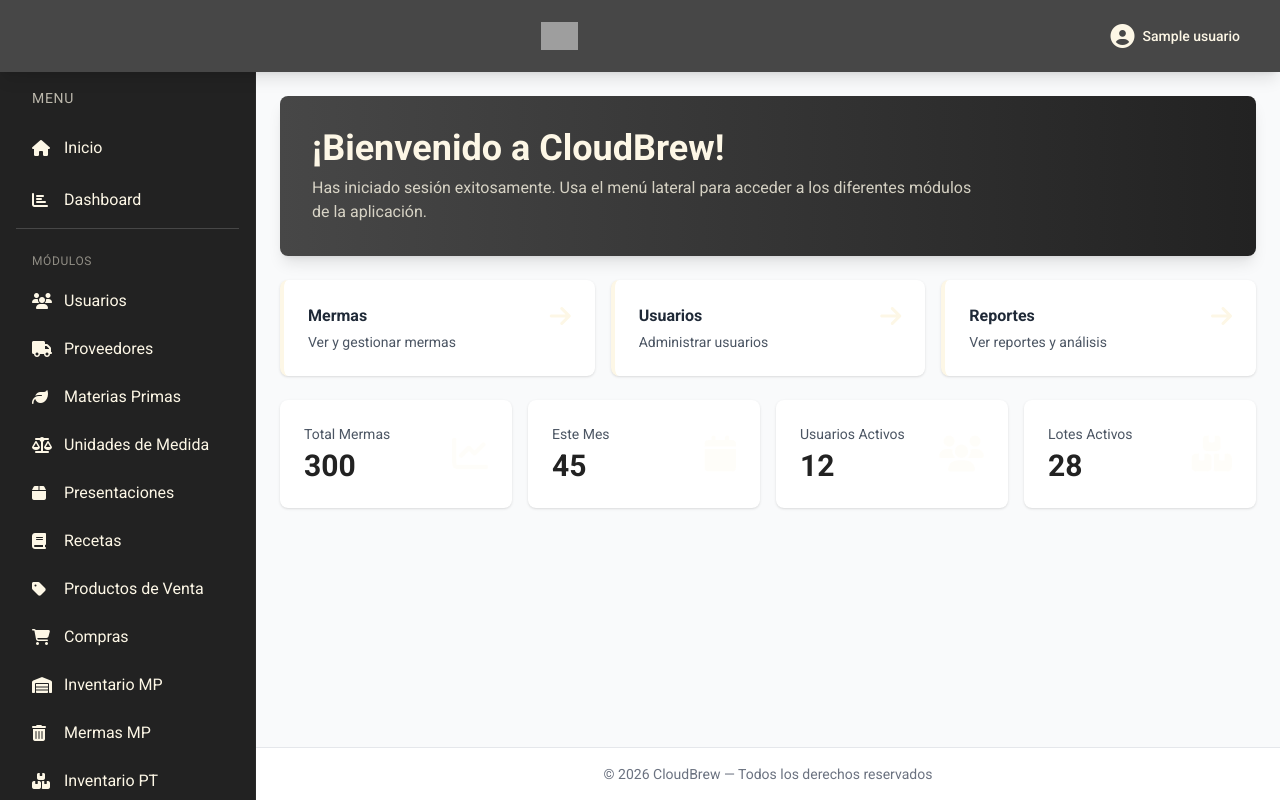
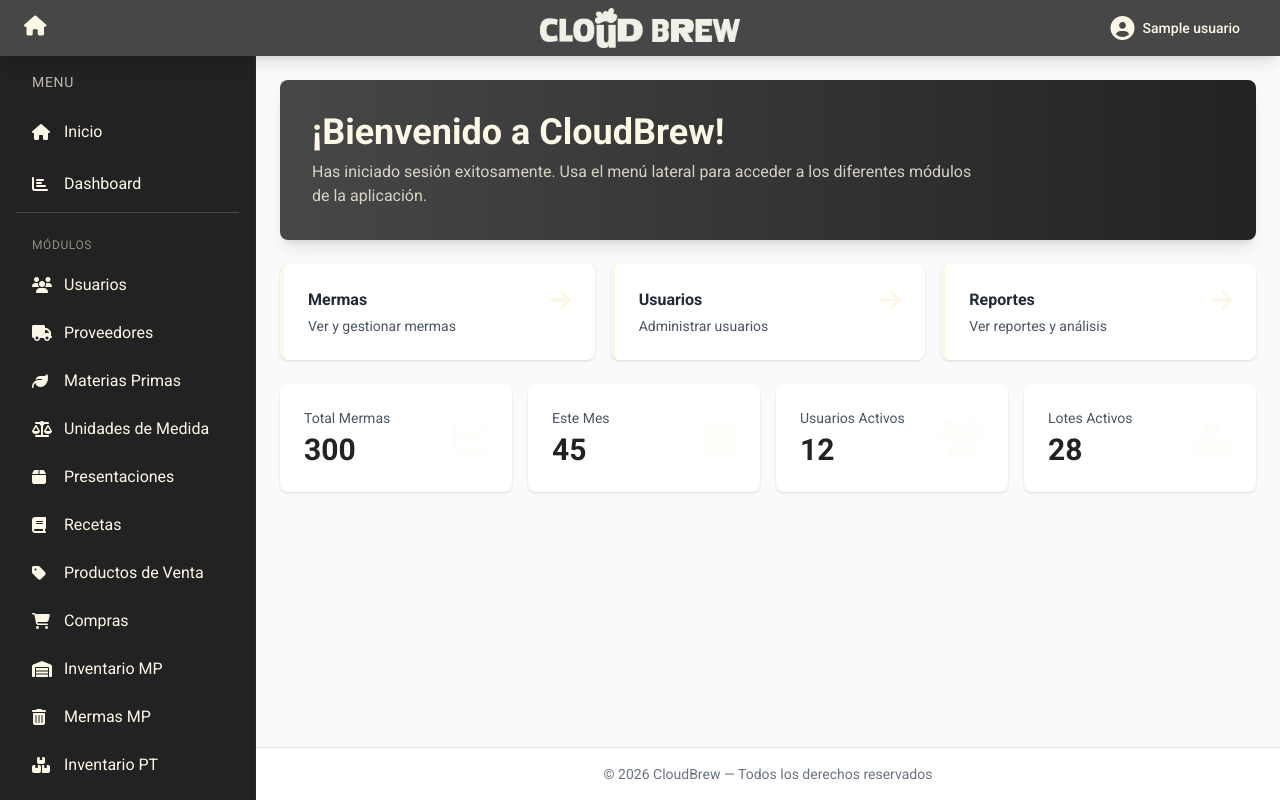
Before and after one commit to IDGS-802-21002866/CloudBrew, a Flask app: page / in a window 1280 px wide. Run offline with Flask 3, Linux system fonts and the light colour scheme; a user stored in the database is signed in; tables that the repository leaves empty hold one stand-in row (values such as "Sample post"); style sheets or scripts are compiled from the project's sources; parts of the project's set-up code (start-up, migrations or seed data) failed here and were passed over; some libraries are stand-ins or nearby versions; grey boxes are pictures that could not be loaded.

Commit message:
Fix: Corregir logos

```diff
--- a/app/modules/tienda/templates/tienda/login.html
+++ b/app/modules/tienda/templates/tienda/login.html
@@ -7,7 +7,7 @@
     {{ mostrar_flashes() }}
     <div class="text-center mb-12">
       <div class="mb-8 flex justify-center">
-        <img src="{{ url_for('static', filename='img/logo-solo.png') }}" alt="CloudBrew Logo" class="h-20 w-auto">
+        <img src="{{ url_for('static', filename='img/logo-solo-claro.png') }}" alt="CloudBrew Logo" class="h-20 w-auto">
       </div>
       <div class="pb-6 mb-10 border-b-4 border-brew-beige">
         <h1 class="text-5xl font-black text-brew-beige">Inicia Sesión</h1>
--- a/app/modules/tienda/templates/tienda/recuperar_contrasena.html
+++ b/app/modules/tienda/templates/tienda/recuperar_contrasena.html
@@ -7,7 +7,7 @@
     {{ mostrar_flashes() }}
     <div class="text-center mb-12">
       <div class="mb-8 flex justify-center">
-        <img src="{{ url_for('static', filename='img/logo-solo.png') }}" alt="CloudBrew Logo" class="h-20 w-auto">
+        <img src="{{ url_for('static', filename='img/logo-solo-claro.png') }}" alt="CloudBrew Logo" class="h-20 w-auto">
       </div>
       <div class="pb-6 mb-10 border-b-4 border-brew-beige">
         <h1 class="text-4xl font-black text-brew-beige">Recuperar contraseña</h1>
--- a/app/modules/tienda/templates/tienda/registrarse.html
+++ b/app/modules/tienda/templates/tienda/registrarse.html
@@ -7,7 +7,7 @@
     {{ mostrar_flashes() }}
     <div class="text-center mb-8">
       <div class="mb-6 flex justify-center">
-        <img src="{{ url_for('static', filename='img/logo-solo.png') }}" alt="CloudBrew Logo" class="h-16 w-auto">
+        <img src="{{ url_for('static', filename='img/logo-solo-claro.png') }}" alt="CloudBrew Logo" class="h-16 w-auto">
       </div>
       <div class="pb-4 mb-6 border-b-4 border-brew-beige">
         <h1 class="text-4xl font-black text-brew-beige">Regístrate</h1>
--- a/app/modules/tienda/templates/tienda/restablecer_contrasena.html
+++ b/app/modules/tienda/templates/tienda/restablecer_contrasena.html
@@ -7,7 +7,7 @@
     {{ mostrar_flashes() }}
     <div class="text-center mb-12">
       <div class="mb-8 flex justify-center">
-        <img src="{{ url_for('static', filename='img/logo-solo.png') }}" alt="CloudBrew Logo" class="h-20 w-auto">
+        <img src="{{ url_for('static', filename='img/logo-solo-claro.png') }}" alt="CloudBrew Logo" class="h-20 w-auto">
       </div>
       <div class="pb-6 mb-10 border-b-4 border-brew-beige">
         <h1 class="text-4xl font-black text-brew-beige">Nueva contraseña</h1>
--- a/app/modules/tienda/templates/tienda/verificar_codigo.html
+++ b/app/modules/tienda/templates/tienda/verificar_codigo.html
@@ -7,7 +7,7 @@
     {{ mostrar_flashes() }}
     <div class="text-center mb-12">
       <div class="mb-8 flex justify-center">
-        <img src="{{ url_for('static', filename='img/logo-solo.png') }}" alt="CloudBrew Logo" class="h-20 w-auto">
+        <img src="{{ url_for('static', filename='img/logo-solo-claro.png') }}" alt="CloudBrew Logo" class="h-20 w-auto">
       </div>
       <div class="pb-6 mb-10 border-b-4 border-brew-beige">
         <h1 class="text-4xl font-black text-brew-beige">Verificar Código</h1>
--- a/app/templates/base.html
+++ b/app/templates/base.html
@@ -4,12 +4,16 @@
 {% block body %}
 <div class="flex flex-col h-screen overflow-hidden">
 
-  <nav class="bg-brew-bg text-brew-beige shadow-lg px-6 py-4 flex flex-none items-center justify-between z-10">
-    <div></div>
-    <div>
-      <img src="{{ url_for('static', filename='img/logo-solo.png') }}" alt="CloudBrew" class="h-7 w-auto">
+  <nav class="bg-brew-bg text-brew-beige shadow-lg px-6 py-2 flex flex-none items-center justify-between z-10">
+    <div class="w-48 flex justify-start">
+      <a href="{{ url_for('main.index') }}" class="text-brew-beige hover:opacity-80 transition">
+        <i class="fas fa-home text-xl"></i>
+      </a>
     </div>
-    <div class="flex items-center gap-4">
+    <div class="flex-1 flex justify-center">
+      <img src="{{ url_for('static', filename='img/logo-completo-claro.png') }}" alt="CloudBrew" class="h-10 w-auto">
+    </div>
+    <div class="w-48 flex justify-end">
       <a href="{{ url_for('auth.logout') }}" class="flex items-center gap-2 px-4 py-2 rounded-lg hover:bg-brew-dark transition">
         <i class="fas fa-user-circle text-2xl"></i>
         <span class="text-sm font-medium">{{ current_user.nombre }}</span>
```
Also changed, not shown: app/modules/recetas/routes.py (+3 -5 lines).
